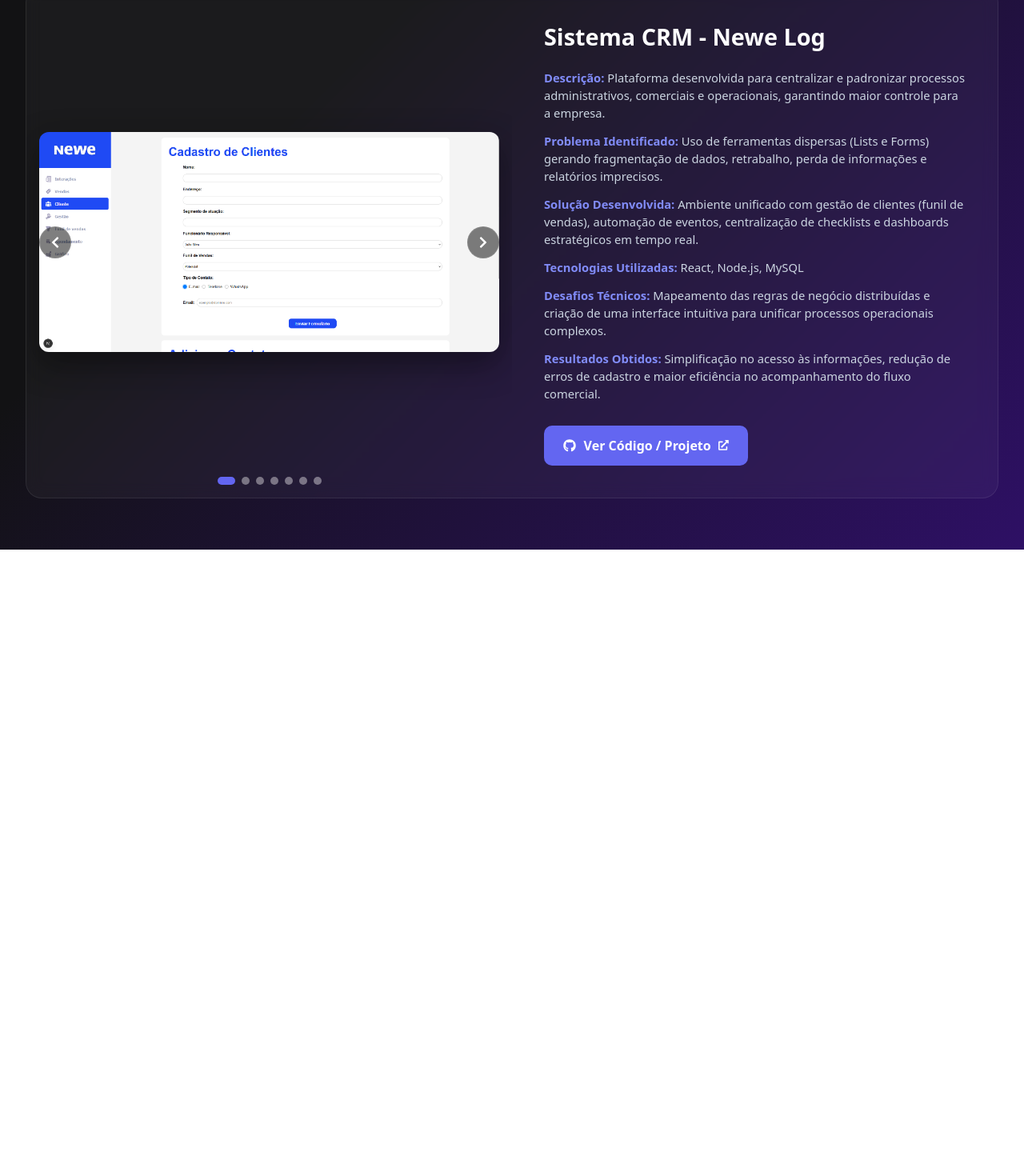
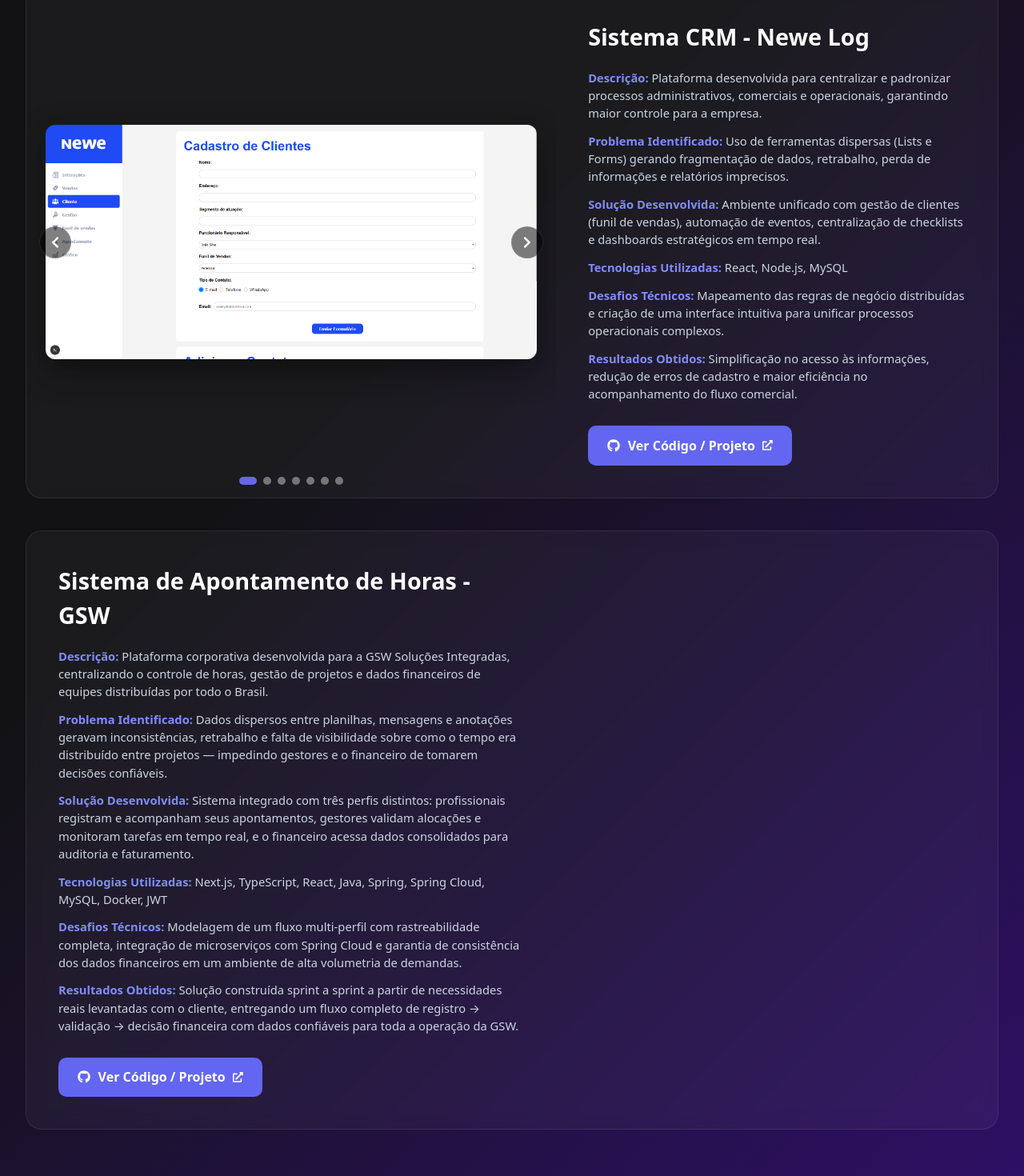
Before and after one commit to vinislvleite/portfoliosakaue, a Next.js app in the folder frontend/: page /projetos in a window 1280 px wide. Shown: the part 941-2411 px from the top of the page at 80% size. Before the commit the page ends 1628 px from the top, so only its background shows below. Built offline with nearby package versions, Linux system fonts and the light colour scheme.

Commit message:
feat: Adicionando um novo projeto na página de projetos

```diff
--- a/frontend/src/app/page.js
+++ b/frontend/src/app/page.js
@@ -27,7 +27,7 @@
 
         <div className={styles.buttonGroup}>
           <Link href="/projetos" className={styles.buttonProjetos}>
-            Ver meus projetos →
+            Ver meus projetos
           </Link>
 
           <Link href="/introducao" className={styles.buttonHome}>
--- a/frontend/src/app/projetos/App.module.css
+++ b/frontend/src/app/projetos/App.module.css
@@ -61,7 +61,8 @@
   border-radius: 20px;
   overflow: hidden;
   display: grid;
-  grid-template-columns: 1fr 1fr;
+  grid-template-columns: 1.2fr 1fr;
+  align-items: stretch;
   backdrop-filter: blur(10px);
   transition: all 0.3s ease;
 }
@@ -114,11 +115,11 @@
   position: relative;
   width: 100%;
   height: 100%;
-  min-height: 400px;
+  min-height: 600px;
   background: transparent;
   display: flex;
   align-items: center;
-  padding: 1rem;
+  padding: 1.5rem;
   overflow: hidden;
 }
 
@@ -130,10 +131,11 @@
   justify-content: center;
 }
 
+
 .carouselImage {
   width: 100%;
   height: auto;
-  max-height: 600px;
+  max-height: 520px;
   object-fit: contain;
   display: block;
   border-radius: 12px;
--- a/frontend/src/app/projetos/page.jsx
+++ b/frontend/src/app/projetos/page.jsx
@@ -28,6 +28,17 @@
     resultados: "Simplificação no acesso às informações, redução de erros de cadastro e maior eficiência no acompanhamento do fluxo comercial.",
     link: "https://github.com/Kernel-Panic-FatecSjc/KernelPanic-2DSM-API",
     imagens: ["/cadastroClientes2.png", "/agendamentoClientes2.png", "/funilProjeto2.png", "/gestaoProjeto2.png", "/graficosProjeto2.png", "/integracaoProjeto2.png", "/vendedoresProjeto2.png"]
+  },
+  {
+    titulo: "Sistema de Apontamento de Horas - GSW",
+    descricao: "Plataforma corporativa desenvolvida para a GSW Soluções Integradas, centralizando o controle de horas, gestão de projetos e dados financeiros de equipes distribuídas por todo o Brasil.",
+    problemaIdentificado: "Dados dispersos entre planilhas, mensagens e anotações geravam inconsistências, retrabalho e falta de visibilidade sobre como o tempo era distribuído entre projetos — impedindo gestores e o financeiro de tomarem decisões confiáveis.",
+    solucao: "Sistema integrado com três perfis distintos: profissionais registram e acompanham seus apontamentos, gestores validam alocações e monitoram tarefas em tempo real, e o financeiro acessa dados consolidados para auditoria e faturamento.",
+    tecnologias: "Next.js, TypeScript, React, Java, Spring, Spring Cloud, MySQL, Docker, JWT",
+    desafios: "Modelagem de um fluxo multi-perfil com rastreabilidade completa, integração de microserviços com Spring Cloud e garantia de consistência dos dados financeiros em um ambiente de alta volumetria de demandas.",
+    resultados: "Solução construída sprint a sprint a partir de necessidades reais levantadas com o cliente, entregando um fluxo completo de registro → validação → decisão financeira com dados confiáveis para toda a operação da GSW.",
+    link: "https://github.com/Kernel-Panic-FatecSjc/KernelPanic-3DSM-API",
+    imagens: []
   }
 ];
 
```
